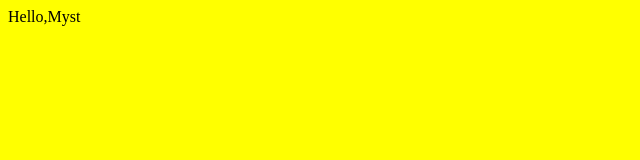
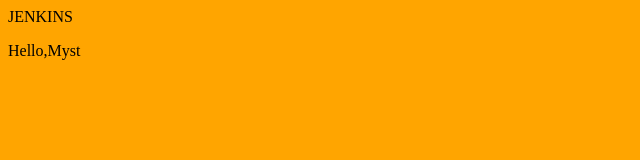
Before and after one commit to Deepak-RV/golf, a plain HTML site: page index.html in a window 1280 px wide. Shown: the whole page, without its empty margins (0-640 px from the left). Drawn offline with Linux system fonts and the light colour scheme.

Commit message:
changes 5

```diff
--- a/index.html
+++ b/index.html
@@ -1,6 +1,7 @@
 <html>
 	<title>Sample</title>
-	<body style="background-color:yellow;">
-		Hello,Myst
+	<body style="background-color:orange;">
+           <h> JENKINS </h>
+	<p>	Hello,Myst </p>
 	</body>
 </html>
```
